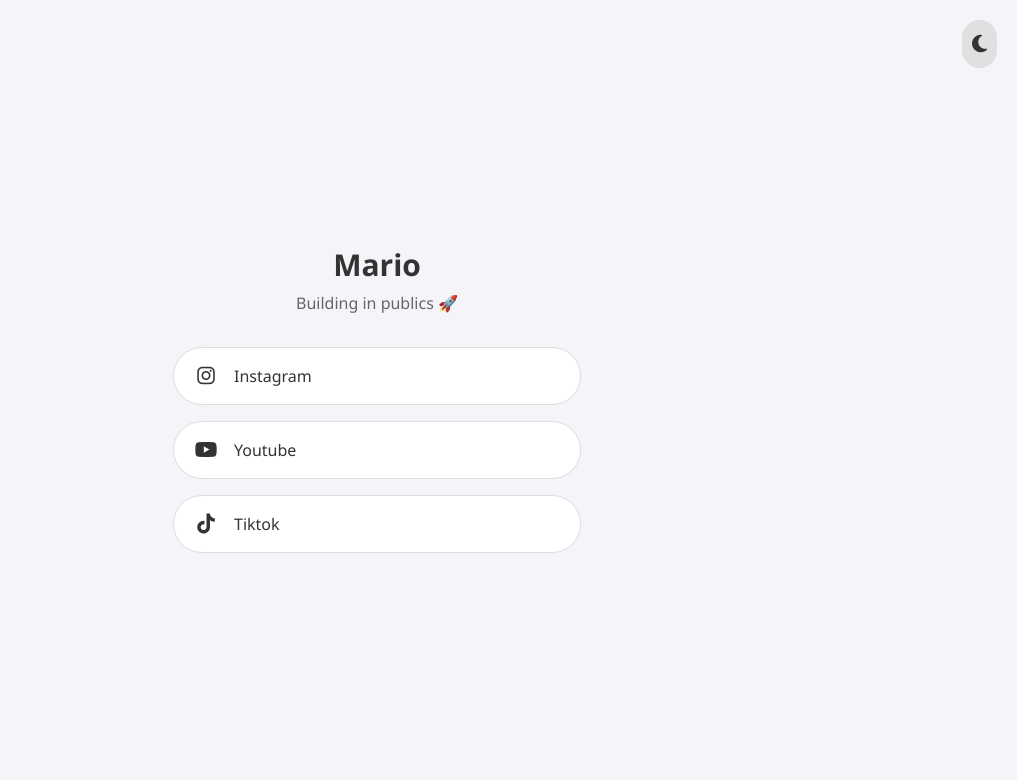
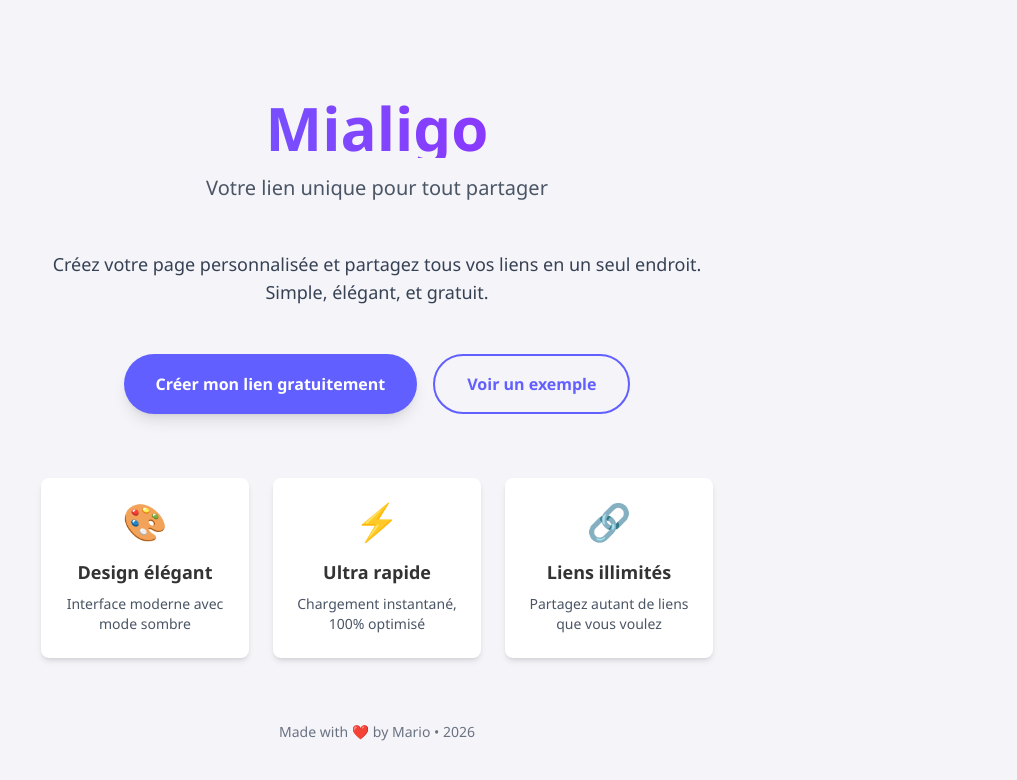
Before and after one commit to MarioHit/mialigo, a Next.js app: page / in a window 1280 px wide. Shown: the top 780 px of the page, without its empty margins (263-1280 px from the left). Built offline with nearby package versions, Linux system fonts and the light colour scheme.

Commit message:
init routes

```diff
--- /dev/null
+++ b/app/[username]/not-found.tsx
@@ -0,0 +1,14 @@
+export default function NotFound() {
+  return (
+    <div className="flex flex-col items-center justify-center min-h-screen p-5">
+      <h1 className="text-4xl font-bold mb-4">404</h1>
+      <p className="text-xl mb-8">Utilisateur introuvable</p>
+      <a
+        href="/"
+        className="px-6 py-3 bg-indigo-500 text-white rounded-full hover:bg-indigo-600 transition-colors"
+      >
+        Retour à l'accueil
+      </a>
+    </div>
+  );
+}
--- /dev/null
+++ b/app/[username]/page.tsx
@@ -0,0 +1,58 @@
+import { notFound } from "next/navigation";
+import UserPageClient from "./user-page-client";
+
+// Données temporaires - sera remplacé par Supabase
+export const USERS_DATA: Record<
+  string,
+  {
+    name: string;
+    bio: string;
+    links: Array<{ title: string; url: string; icon: string }>;
+  }
+> = {
+  mario: {
+    name: "Mario",
+    bio: "Building in public 🚀",
+    links: [
+      {
+        title: "Instagram",
+        url: "https://www.instagram.com/muvunyi_1?igsh=MWZ6OXNtNHpoZ3RuZA==",
+        icon: "fa-brands fa-instagram",
+      },
+      {
+        title: "Youtube",
+        url: "https://youtube.com/@mario-try-again?si=v7Nm_L8VYk1KXwdg",
+        icon: "fa-brands fa-youtube",
+      },
+      {
+        title: "Tiktok",
+        url: "https://www.tiktok.com/@justdidit64?_r=1&_t=ZN-97vIqHhqkEA",
+        icon: "fa-brands fa-tiktok",
+      },
+    ],
+  },
+};
+
+// Générer les pages statiques pour GitHub Pages
+export async function generateStaticParams() {
+  return Object.keys(USERS_DATA).map((username) => ({
+    username,
+  }));
+}
+
+interface PageProps {
+  params: Promise<{ username: string }>;
+}
+
+export default async function UserPage({ params }: PageProps) {
+  const { username } = await params;
+  const user = username.toLowerCase();
+
+  // Vérifier si l'utilisateur existe
+  const userData = USERS_DATA[user];
+  if (!userData) {
+    notFound();
+  }
+
+  return <UserPageClient userData={userData} />;
+}
--- /dev/null
+++ b/app/[username]/user-page-client.tsx
@@ -0,0 +1,91 @@
+"use client";
+
+import { useEffect, useState } from "react";
+
+interface UserData {
+  name: string;
+  bio: string;
+  links: Array<{ title: string; url: string; icon: string }>;
+}
+
+interface UserPageClientProps {
+  userData: UserData;
+}
+
+export default function UserPageClient({ userData }: UserPageClientProps) {
+  const [isDarkMode, setIsDarkMode] = useState(false);
+
+  useEffect(() => {
+    // Charger le thème sauvegardé
+    const savedTheme = localStorage.getItem("theme") || "light";
+    setIsDarkMode(savedTheme === "dark");
+  }, []);
+
+  useEffect(() => {
+    // Appliquer le thème
+    if (isDarkMode) {
+      document.body.classList.add("dark-mode");
+    } else {
+      document.body.classList.remove("dark-mode");
+    }
+    localStorage.setItem("theme", isDarkMode ? "dark" : "light");
+  }, [isDarkMode]);
+
+  const toggleTheme = () => {
+    setIsDarkMode(!isDarkMode);
+  };
+
+  return (
+    <>
+      <button
+        className="theme-toggle fixed top-5 right-5 p-2.5 rounded-full border-0 cursor-pointer text-xl transition-all duration-300 hover:scale-110"
+        style={{
+          backgroundColor: "var(--btn-bg)",
+          color: "var(--btn-text)",
+        }}
+        onClick={toggleTheme}
+        aria-label="Toggle theme"
+      >
+        <i className="fa-solid fa-sun"></i>
+        <i className="fa-solid fa-moon"></i>
+      </button>
+
+      <main className="w-full max-w-md text-center p-5">
+        <header className="mb-8">
+          <h1 className="text-3xl font-semibold mb-2">{userData.name}</h1>
+          <p className="profile-bio text-[#666] mb-8">{userData.bio}</p>
+        </header>
+        <nav>
+          <ul className="list-none p-0 flex flex-col gap-4">
+            {userData.links.map((link, index) => (
+              <li key={index}>
+                <a
+                  href={link.url}
+                  className="flex items-center px-5 py-4 rounded-full border no-underline font-medium w-full transition-all duration-200 hover:-translate-y-0.5 hover:border-indigo-500"
+                  style={{
+                    backgroundColor: "var(--link-bg)",
+                    borderColor: "var(--link-border)",
+                    color: "var(--text-color)",
+                  }}
+                  target="_blank"
+                  rel="noopener noreferrer"
+                  onMouseEnter={(e) => {
+                    e.currentTarget.style.backgroundColor = "var(--link-hover)";
+                  }}
+                  onMouseLeave={(e) => {
+                    e.currentTarget.style.backgroundColor = "var(--link-bg)";
+                  }}
+                >
+                  <i
+                    className={`${link.icon} mr-4 text-xl w-6 text-center`}
+                  ></i>
+                  {link.title}
+                </a>
+              </li>
+            ))}
+          </ul>
+        </nav>
+      </main>
+    </>
+  );
+}
--- a/app/page.tsx
+++ b/app/page.tsx
@@ -1,102 +1,70 @@
-"use client";
+import Link from "next/link";
 
-import { useEffect, useState } from "react";
+export default function HomePage() {
+  return (
+    <div className="flex flex-col items-center justify-center min-h-screen p-8">
+      <main className="max-w-2xl w-full text-center">
+        {/* Logo / Titre */}
+        <div className="mb-12">
+          <h1 className="text-6xl font-bold mb-4 bg-gradient-to-r from-indigo-500 to-purple-600 bg-clip-text text-transparent">
+            Mialigo
+          </h1>
+          <p className="text-xl text-gray-600 dark:text-gray-400">
+            Votre lien unique pour tout partager
+          </p>
+        </div>
 
-export default function Home() {
-  const [isDarkMode, setIsDarkMode] = useState(false);
+        {/* Description */}
+        <div className="mb-12">
+          <p className="text-lg text-gray-700 dark:text-gray-300 mb-6">
+            Créez votre page personnalisée et partagez tous vos liens en un seul
+            endroit. Simple, élégant, et gratuit.
+          </p>
+        </div>
 
-  const config = {
-    name: "Mario",
-    bio: "Building in publics 🚀",
-    links: [
-      {
-        title: "Instagram",
-        url: "https://www.instagram.com/muvunyi_1?igsh=MWZ6OXNtNHpoZ3RuZA==",
-        icon: "fa-brands fa-instagram",
-      },
-      {
-        title: "Youtube",
-        url: "https://youtube.com/@mario-try-again?si=v7Nm_L8VYk1KXwdg",
-        icon: "fa-brands fa-youtube",
-      },
-      {
-        title: "Tiktok",
-        url: "https://www.tiktok.com/@justdidit64?_r=1&_t=ZN-97vIqHhqkEA",
-        icon: "fa-brands fa-tiktok",
-      },
-    ],
-  };
+        {/* CTA Buttons */}
+        <div className="flex flex-col sm:flex-row gap-4 justify-center mb-12">
+          <button className="px-8 py-4 bg-indigo-500 text-white rounded-full font-semibold hover:bg-indigo-600 transition-colors shadow-lg">
+            Créer mon lien gratuitement
+          </button>
+          <Link
+            href="/mario"
+            className="px-8 py-4 border-2 border-indigo-500 text-indigo-500 rounded-full font-semibold hover:bg-indigo-50 dark:hover:bg-indigo-950 transition-colors"
+          >
+            Voir un exemple
+          </Link>
+        </div>
 
-  useEffect(() => {
-    // Charger le thème sauvegardé
-    const savedTheme = localStorage.getItem("theme") || "light";
-    setIsDarkMode(savedTheme === "dark");
-  }, []);
+        {/* Features */}
+        <div className="grid grid-cols-1 md:grid-cols-3 gap-6 mt-16">
+          <div className="p-6 rounded-lg bg-white dark:bg-gray-800 shadow-md">
+            <div className="text-4xl mb-4">🎨</div>
+            <h3 className="text-lg font-semibold mb-2">Design élégant</h3>
+            <p className="text-sm text-gray-600 dark:text-gray-400">
+              Interface moderne avec mode sombre
+            </p>
+          </div>
+          <div className="p-6 rounded-lg bg-white dark:bg-gray-800 shadow-md">
+            <div className="text-4xl mb-4">⚡</div>
+            <h3 className="text-lg font-semibold mb-2">Ultra rapide</h3>
+            <p className="text-sm text-gray-600 dark:text-gray-400">
+              Chargement instantané, 100% optimisé
+            </p>
+          </div>
+          <div className="p-6 rounded-lg bg-white dark:bg-gray-800 shadow-md">
+            <div className="text-4xl mb-4">🔗</div>
+            <h3 className="text-lg font-semibold mb-2">Liens illimités</h3>
+            <p className="text-sm text-gray-600 dark:text-gray-400">
+              Partagez autant de liens que vous voulez
+            </p>
+          </div>
+        </div>
+      </main>
 
-  useEffect(() => {
-    // Appliquer le thème
-    if (isDarkMode) {
-      document.body.classList.add("dark-mode");
-    } else {
-      document.body.classList.remove("dark-mode");
-    }
-    localStorage.setItem("theme", isDarkMode ? "dark" : "light");
-  }, [isDarkMode]);
-
-  const toggleTheme = () => {
-    setIsDarkMode(!isDarkMode);
-  };
-
-  return (
-    <>
-      <button
-        className="theme-toggle fixed top-5 right-5 p-2.5 rounded-full border-0 cursor-pointer text-xl transition-all duration-300 hover:scale-110"
-        style={{
-          backgroundColor: "var(--btn-bg)",
-          color: "var(--btn-text)",
-        }}
-        onClick={toggleTheme}
-      >
-        <i className="fa-solid fa-sun"></i>
-        <i className="fa-solid fa-moon"></i>
-      </button>
-
-      <main className="w-full max-w-md text-center p-5">
-        <header className="mb-8">
-          <h1 className="text-3xl font-semibold mb-2">{config.name}</h1>
-          <p className="profile-bio text-[#666] mb-8">{config.bio}</p>
-        </header>
-        <nav>
-          <ul className="list-none p-0 flex flex-col gap-4">
-            {config.links.map((link, index) => (
-              <li key={index}>
-                <a
-                  href={link.url}
-                  className="flex items-center px-5 py-4 rounded-full border no-underline font-medium w-full transition-all duration-200 hover:-translate-y-0.5 hover:border-indigo-500"
-                  style={{
-                    backgroundColor: "var(--link-bg)",
-                    borderColor: "var(--link-border)",
-                    color: "var(--text-color)",
-                  }}
-                  target="_blank"
-                  rel="noopener noreferrer"
-                  onMouseEnter={(e) => {
-                    e.currentTarget.style.backgroundColor = "var(--link-hover)";
-                  }}
-                  onMouseLeave={(e) => {
-                    e.currentTarget.style.backgroundColor = "var(--link-bg)";
-                  }}
-                >
-                  <i
-                    className={`${link.icon} mr-4 text-xl w-6 text-center`}
-                  ></i>
-                  {link.title}
-                </a>
-              </li>
-            ))}
-          </ul>
-        </nav>
-      </main>
-    </>
+      {/* Footer */}
+      <footer className="mt-16 text-sm text-gray-500">
+        <p>Made with ❤️ by Mario • 2026</p>
+      </footer>
+    </div>
   );
 }
```
